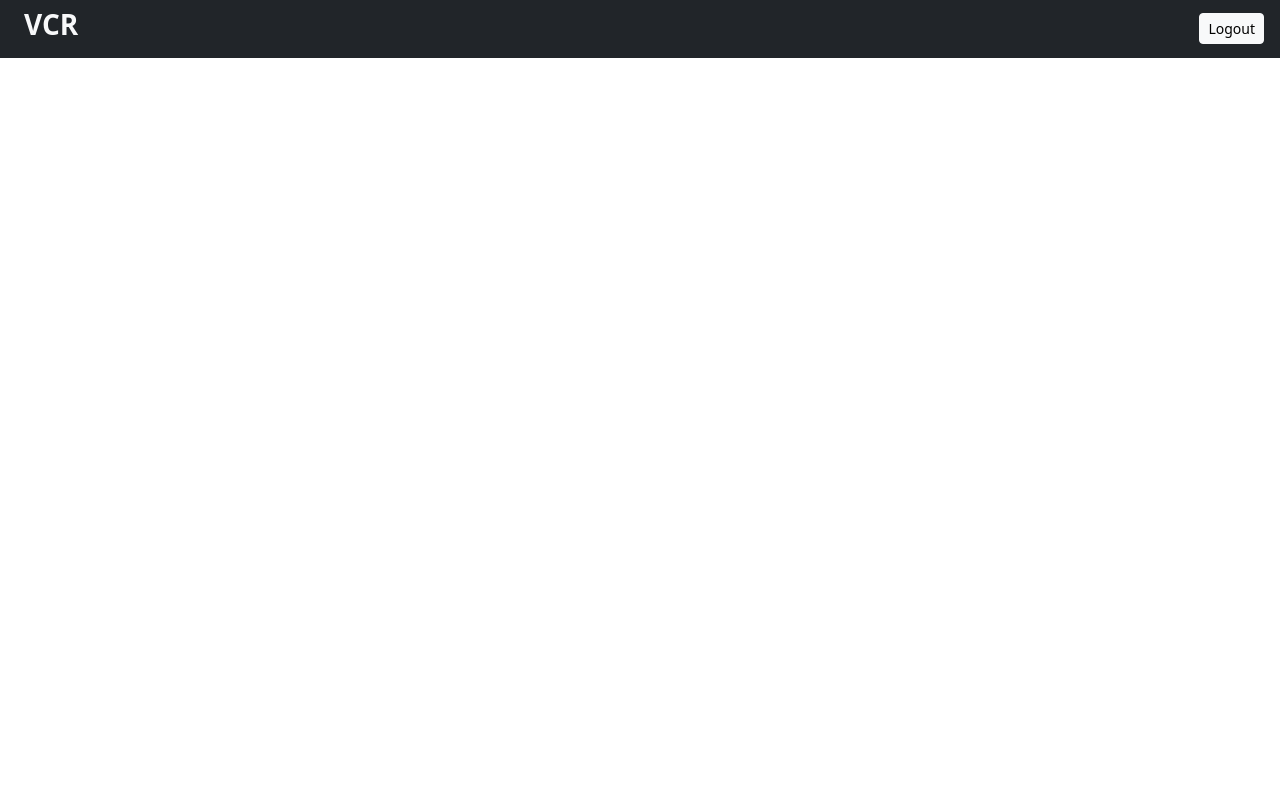
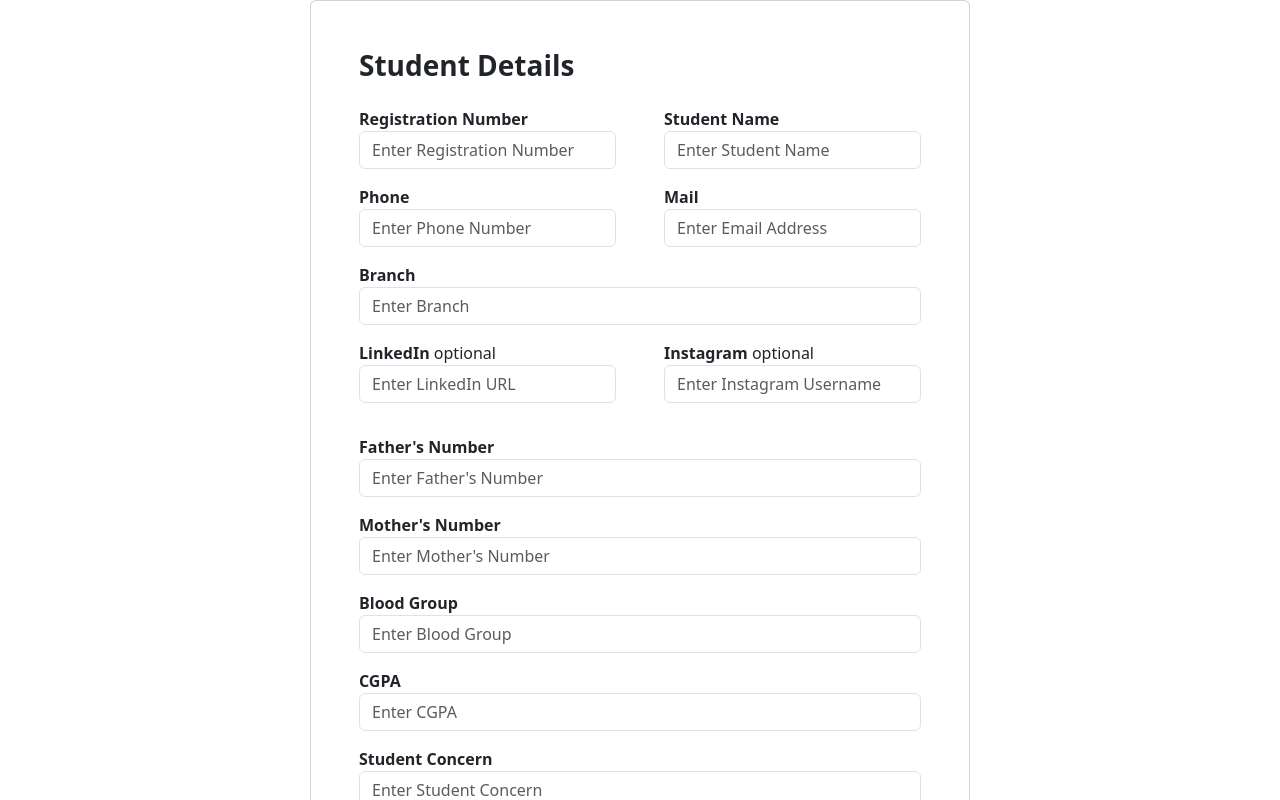
Before and after one commit to Prithivi36/ClassroomManagement, a React (Vite) app: page /register in a window 1280 px wide. Before the commit this address had no page. Shown: the top 800 px of the page. Built offline with nearby package versions, Linux system fonts and the light colour scheme.

Commit message:
updated Attendance System and register page

```diff
--- a/src/Api/StudentApi.js
+++ b/src/Api/StudentApi.js
@@ -1,6 +1,6 @@
 import axios from "axios";
 
-const Baseurl="http://43.205.8.40:8080/"
+const Baseurl="http://192.168.1.2:8080/"
 
 export function getAllStudent(){
     return axios.get(Baseurl+'student/getAll')
@@ -21,3 +21,7 @@ export function getAllLeaveRequest(){
 export function postRequest(req){
     return axios.post(Baseurl+'request/raise',req)
 }
+
+export function sendStudent(detail){
+    return axios.post(Baseurl+'student/new',detail)
+}
--- a/src/App.jsx
+++ b/src/App.jsx
@@ -6,6 +6,7 @@ import Classroom from "./Pages/Classroom/Classroom.jsx"
 import AbsentMarkdown from "./Pages/Absent/AbsentMarkdown.jsx"
 import Navbar from "./Common/Navbar.jsx"
 import LeaveTablePage from "./Pages/LeaveReuests/LeaveTablePage.jsx"
+import RegisterPage from "./Pages/Register/RegisterPage.jsx"
 
 function App() {
 
@@ -15,6 +16,7 @@ function App() {
           <Navbar />
         <Routes>
             <Route path='/' element={<Login />} />
+            <Route path='/register' element={<RegisterPage />} />
             <Route path='/:role/:id' element={<Home />} />
             <Route path='/login/:role' element={<Login />} />
             <Route path='/teacher/:id' element={<Teachers />} />
--- a/src/Common/Navbar.jsx
+++ b/src/Common/Navbar.jsx
@@ -9,14 +9,20 @@ function Navbar() {
     navigator('/')
   }
 
+  React.useEffect(()=>{
+    setGetUser(localStorage.getItem('currentUser'))
+  },[])
+
+  const [getUser,setGetUser]=React.useState(localStorage.getItem('currentUser'))
+
   return (
     <>
-    <div className="d-flex bg-dark px-3 justify-content-between">
+    {getUser?<div className="d-flex bg-dark px-3 justify-content-between">
       <h3 className='bg-dark ps-2 d-inline text-light fw-bolder py-2 text-center'>VCR</h3>
       <div className="align-items-center d-flex">
         <button onClick={logOut} className="btn btn-sm btn-light">Logout</button>
       </div>
-    </div>
+    </div>:''}
     </>
   )
 }
--- a/src/Pages/Absent/AbsentMarkdown.jsx
+++ b/src/Pages/Absent/AbsentMarkdown.jsx
@@ -1,18 +1,44 @@
-import React from 'react'
+import React from 'react';
 
 function AbsentMarkdown() {
-    const studentsNumbers= []
-    const [SelectedStudents,setSelectedStudents]=React.useState([])
-
-
-    function addSelectedStudent(student){
-        setSelectedStudents((prev)=>{
-           return([...prev,<p>{student}</p>])
+    const studentsNumbers = [];
+    const [selectedStudents, setSelectedStudents] = React.useState(new Set());
+    const [outGoingList,setOutGoingList]=React.useState({
+        incomingList:[]
     })
+    function addSelectedStudent(student) {
+        setSelectedStudents(prevSelectedStudents => {
+            const updatedSelectedStudents = new Set(prevSelectedStudents);
+            if (updatedSelectedStudents.has(student)) {
+                updatedSelectedStudents.delete(student);
+            } else {
+                updatedSelectedStudents.add(student);
+            }
+            return updatedSelectedStudents;
+        });
     }
 
-        for(let i=710722243001;i<710722243065;i++){
-            studentsNumbers.push(<div key={i} onClick={()=>addSelectedStudent(i)} className="card p-3 mt-2">{i}<i className="bi text-success bi-plus-circle-fill"></i></div>)
+    React.useEffect(
+        ()=>{
+            setOutGoingList({incomingList:[...selectedStudents]})
+        },[selectedStudents]
+    )
+console.log(outGoingList)
+    function isSelected(student) {
+        return selectedStudents.has(student);
+    }
+
+    for (let i = 710722243001; i < 710722243065; i++) {
+        studentsNumbers.push(
+            <div
+                key={i}
+                onClick={() => addSelectedStudent(i)}
+                className={`card p-3 mt-2 ${isSelected(i) ? 'bg-success text-light' : ' text-dark'}`}
+            >
+                {i}
+                <i className="bi text-success bi-plus-circle-fill"></i>
+            </div>
+        );
     }
 
     return (
@@ -20,14 +46,19 @@ function AbsentMarkdown() {
             <div className="card mb-3">
                 <p className='fw-bolder p-2 mb-2'>Selected Numbers</p>
                 <div className="p-3">
-                {SelectedStudents}
+                    {[...selectedStudents].map((student, index) => (
+                        <div key={index} className="bg-danger text-light card p-3 mt-2">
+                            {student}
+                            <i className="bi text-success bi-x-circle-fill" onClick={() => addSelectedStudent(student)}></i>
+                        </div>
+                    ))}
                     <button className="btn btn-primary btn-sm my-2">Submit</button>
                 </div>
             </div>
             <input className='form-control' type="number" placeholder='Enter reg. no' />
             {studentsNumbers}
         </div>
-  )
+    );
 }
 
-export default AbsentMarkdown
+export default AbsentMarkdown;
--- a/src/Pages/Login/LoginPage.jsx
+++ b/src/Pages/Login/LoginPage.jsx
@@ -68,6 +68,8 @@ function Login() {
         <label htmlFor="password" className='fw-medium mt-4'>Password</label>
         <input name='password' onChange={handleChange} id='password' className='form-control'  type="password" />
 
+        <p style={{cursor:'pointer'}} onClick={()=>navigator('/register')} className='text-primary fw-light mt-3'>New here?, Click to register</p>
+
         <button onClick={handleSubmit} className='btn btn-primary mt-4'>Login</button>
       </div>
     </div>
--- /dev/null
+++ b/src/Pages/Register/RegisterPage.jsx
@@ -0,0 +1,112 @@
+import React from 'react'
+import { sendStudent } from '../../Api/StudentApi'
+import { useNavigate } from 'react-router-dom'
+
+function RegisterPage() {
+    const navigator=useNavigate()
+
+    const [student,setStudent]=React.useState({
+        regNo: '',
+        studentName: '',
+        branch: '',
+        phone: '',
+        mail: '',
+        linkedin: '',
+        instagram: '',
+        fatherNumber: '',
+        motherNumber: '',
+        bloodGroup: '',
+        cgpa: '',
+        studentConcern: '',
+        password: ''
+      })
+
+      function handleChange(event){
+        const {name,value}=event.target
+        setStudent((prev)=>{
+            return({...prev,[name]:value})
+        })
+      }
+
+      function handelSubmit(){
+        sendStudent(student).then(res=>{
+            console.log(res.data)
+        })
+
+        navigator('/')
+      }
+      console.log(student)
+  return (
+    <div className='d-flex justify-content-center align-items-center'>
+        <div className="card p-5">
+            <h3 className="fw-bolder">Student Details</h3>
+
+            <div className="d-flex mt-3">
+                <div className="form-group me-5">
+                    <label className="fw-bolder" htmlFor="regNo">Registration Number</label>
+                    <input onChange={handleChange} name='regNo' type="number" className="form-control" id="regNo" placeholder="Enter Registration Number" />
+                </div>
+                <div className="form-group">
+                    <label className="fw-bolder" htmlFor="studentName">Student Name</label>
+                    <input onChange={handleChange}  name='studentName' type="text" className="form-control" id="studentName" placeholder="Enter Student Name" />
+                </div>
+            </div>
+            <div className="d-flex mt-3">
+                <div className="form-group me-5">
+                    <label className="fw-bolder" htmlFor="phone">Phone</label>
+                    <input onChange={handleChange}  name='phone' type="number" className="form-control" id="phone" placeholder="Enter Phone Number" />
+                </div>
+                <div className="form-group">
+                    <label className="fw-bolder" htmlFor="mail">Mail</label>
+                    <input onChange={handleChange}  name='mail' type="email" className="form-control" id="mail" placeholder="Enter Email Address" />
+                </div>
+            </div>
+            <div className=" mt-3">
+                <div className="form-group">
+                    <label className="fw-bolder" htmlFor="branch">Branch</label>
+                    <input onChange={handleChange}  name='branch' type="text" className="form-control" id="branch" placeholder="Enter Branch" />
+                </div>
+            </div>
+            <div className="d-flex mt-3">
+                <div className="form-group me-5">
+                    <label className="fw-bolder" htmlFor="linkedin">LinkedIn <span className='fw-light'> optional</span></label>
+                    <input onChange={handleChange}  name='linkedin' type="text" className="form-control" id="linkedin" placeholder="Enter LinkedIn URL" />
+                </div>
+                <div className="form-group">
+                    <label className="fw-bolder" htmlFor="instagram">Instagram <span className='fw-light'> optional</span></label>
+                    <input onChange={handleChange}  name='instagram' type="text" className="form-control" id="instagram" placeholder="Enter Instagram Username" />
+                </div>
+            </div>
+            <div className=" mt-3">
+                <div className="form-group mt-3">
+                    <label className="fw-bolder" htmlFor="fatherNumber">Father's Number</label>
+                    <input onChange={handleChange}  name='fatherNumber' type="number" className="form-control" id="fatherNumber" placeholder="Enter Father's Number" />
+                </div>
+                <div className="form-group mt-3">
+                    <label className="fw-bolder" htmlFor="motherNumber">Mother's Number</label>
+                    <input onChange={handleChange}  name='motherNumber' type="number" className="form-control" id="motherNumber" placeholder="Enter Mother's Number" />
+                </div>
+                <div className="form-group mt-3">
+                    <label className="fw-bolder" htmlFor="bloodGroup">Blood Group</label>
+                    <input onChange={handleChange}  name='bloodGroup' type="text" className="form-control" id="bloodGroup" placeholder="Enter Blood Group" />
+                </div>
+                <div className="form-group mt-3">
+                    <label className="fw-bolder" htmlFor="cgpa">CGPA</label>
+                    <input onChange={handleChange}  name='cgpa' type="number" className="form-control" id="cgpa" placeholder="Enter CGPA" />
+                </div>
+                <div className="form-group mt-3">
+                    <label className="fw-bolder" htmlFor="studentConcern">Student Concern</label>
+                    <input onChange={handleChange}  name='studentConcern' type="number" className="form-control" id="studentConcern" placeholder="Enter Student Concern" />
+                </div>
+                <div className="form-group mt-3">
+                    <label className="fw-bolder" htmlFor="password">Password</label>
+                    <input onChange={handleChange}  name='password' type="password" className="form-control" id="password" placeholder="Enter Password" />
+                </div>
+            </div>
+            <button onClick={handelSubmit} className="btn btn-primary mt-5">Register</button>
+        </div>
+    </div>
+  )
+}
+
+export default RegisterPage
```
Also changed, not shown: src/NotFound.jsx (deleted, +0 -9 lines). Lines whose indentation alone changed are shown as unchanged.
